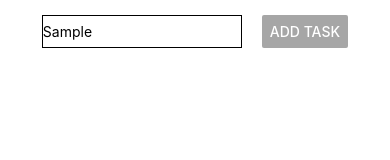
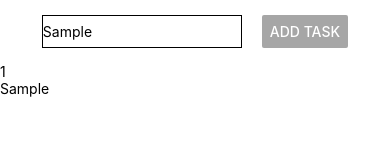
Before and after one commit to Talonsk/Todo_practice, a React Native app in the folder anima-more/App/: screen / in a window 390 px wide. Both pictures are taken after typing "Sample" into the empty fields and a click on the button "ADD TASK". Shown: the top 160 px of the page. Built offline with nearby package versions, Linux system fonts and the light colour scheme.

Commit message:
add components wrapper and item of todo list, stucture code by module foldres

```diff
--- a/anima-more/App/App.tsx
+++ b/anima-more/App/App.tsx
@@ -7,37 +7,36 @@
  */
 
 import {
-  Alert,
-  Button,
   SafeAreaView,
-  TextInput,
 } from 'react-native';
-import { styles } from './styles';
-import React from 'react';
+import React, { PropsWithChildren } from 'react';
+import { AddTask } from './src/AddTask';
+import { TodoWrapper } from './src/TodoWrapper/TodoWrapper';
 
-function onPressAdd(){
-  Alert.alert('I`m presed');
-}
+type todoProps = PropsWithChildren<{
+    id: number,
+    text: string
+}>
 
 function App(): React.JSX.Element {
 
-  const [text, onChangeText] = React.useState('');
+  const [todo, setTodo] = React.useState<todoProps[]>([]);
+  function addTask(id: number, text: string){
+    setTodo(
+      [
+        ...todo,
+        {
+          id: id,
+          text: text,
+        },
+      ]
+    );
+  }
 
   return (
     <SafeAreaView>
-        <SafeAreaView style={styles.container}>
-          <TextInput
-            style={styles.input}
-            onChangeText={onChangeText}
-            placeholder="Write your task"
-            value={text}
-          />
-          <Button
-            onPress={onPressAdd}
-            title='Add task'
-            color='#a6a6a6'
-          />
-        </SafeAreaView>
+      <AddTask addTask={addTask}/>
+      <TodoWrapper todo={todo}/>
     </SafeAreaView>
   );
 }
--- /dev/null
+++ b/anima-more/App/src/AddTask.tsx
@@ -0,0 +1,40 @@
+/* eslint-disable react/react-in-jsx-scope */
+
+import {
+    Button,
+    SafeAreaView,
+    TextInput,
+} from 'react-native';
+import React, { PropsWithChildren } from 'react';
+import { styles } from '../styles';
+
+type functionProps = PropsWithChildren<{
+    addTask:
+        (id: number, text: string) => void
+}>
+
+export const AddTask = ({addTask}: functionProps) =>{
+    const [id, setId] = React.useState(1);
+    const [text, onChangeText] = React.useState('');
+
+    function onPressAdd(){
+        setId(i => i + 1);
+        addTask(id, text);
+    }
+
+    return(
+        <SafeAreaView style={styles.container}>
+            <TextInput
+            style={styles.input}
+            onChangeText={onChangeText}
+            placeholder="Write your task"
+            value={text}
+            />
+            <Button
+            onPress={onPressAdd}
+            title="Add task"
+            color="#a6a6a6"
+            />
+        </SafeAreaView>
+    );
+};
--- /dev/null
+++ b/anima-more/App/src/TodoWrapper/TodoItem.tsx
@@ -0,0 +1,17 @@
+import React, { PropsWithChildren } from "react";
+import {SafeAreaView, Text } from "react-native";
+
+type itemProps = PropsWithChildren<{
+    id: number,
+    text: string
+}>
+
+export const TodoItem = ({id, text}: itemProps) =>{
+    return(
+        <SafeAreaView>
+            <Text>{id}</Text>
+            <Text>{text}</Text>
+        </SafeAreaView>
+
+    );
+};
--- /dev/null
+++ b/anima-more/App/src/TodoWrapper/TodoWrapper.tsx
@@ -0,0 +1,18 @@
+
+import React, { PropsWithChildren } from "react";
+import { TodoItem } from "./TodoItem";
+
+type wrapperProps = PropsWithChildren<{
+    todo: {
+        id: number,
+        text: string
+    }[]
+}>
+
+export const TodoWrapper = ({todo}: wrapperProps) =>{
+    return(
+        todo.map((e) => {
+            return <TodoItem id={e.id} text={e.text}/>;
+        })
+    );
+};
```
